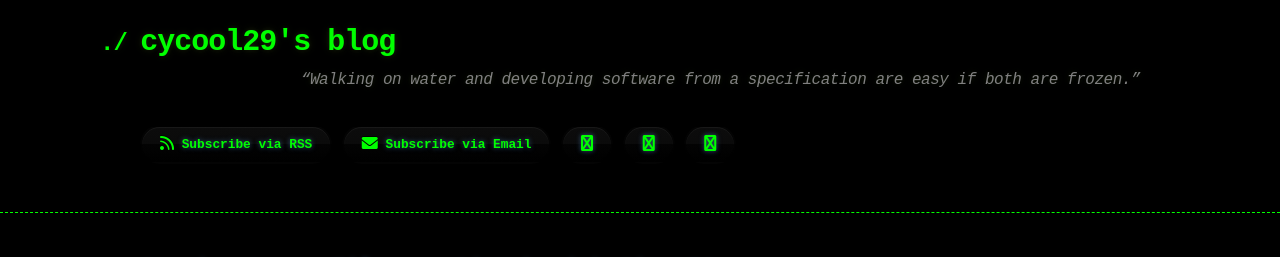
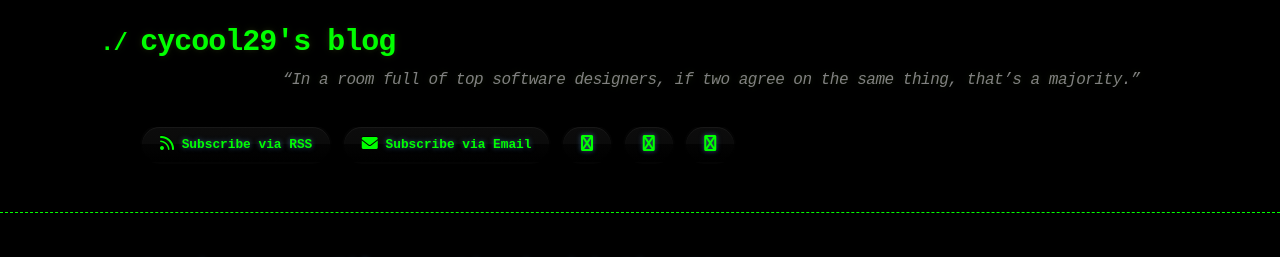
Before and after one commit to cycool29/cycool29.github.io, a Jekyll site: the page built from index.md, in a window 1280 px wide and 900 px high. Shown: the top 257 px of the window. Built offline with Jekyll 4.4.1, drawn with Linux system fonts in a browser that asks for light colours; a style sheet for code colours, icons or effects is not loaded.

Commit message:
Update quotes

```diff
--- a/_config.yml
+++ b/_config.yml
@@ -1,5 +1,5 @@
 title: cycool29's blog
-description: "“Walking on water and developing software from a specification are easy if both are frozen.” "
+description: "“In a room full of top software designers, if two agree on the same thing, that’s a majority.” "
 bio: A high school student. Intermediate in Python, Git, Bash. Learning JavaScript. He/Him. "
 author: cycool29
 url: https://cycool29.github.io
```
